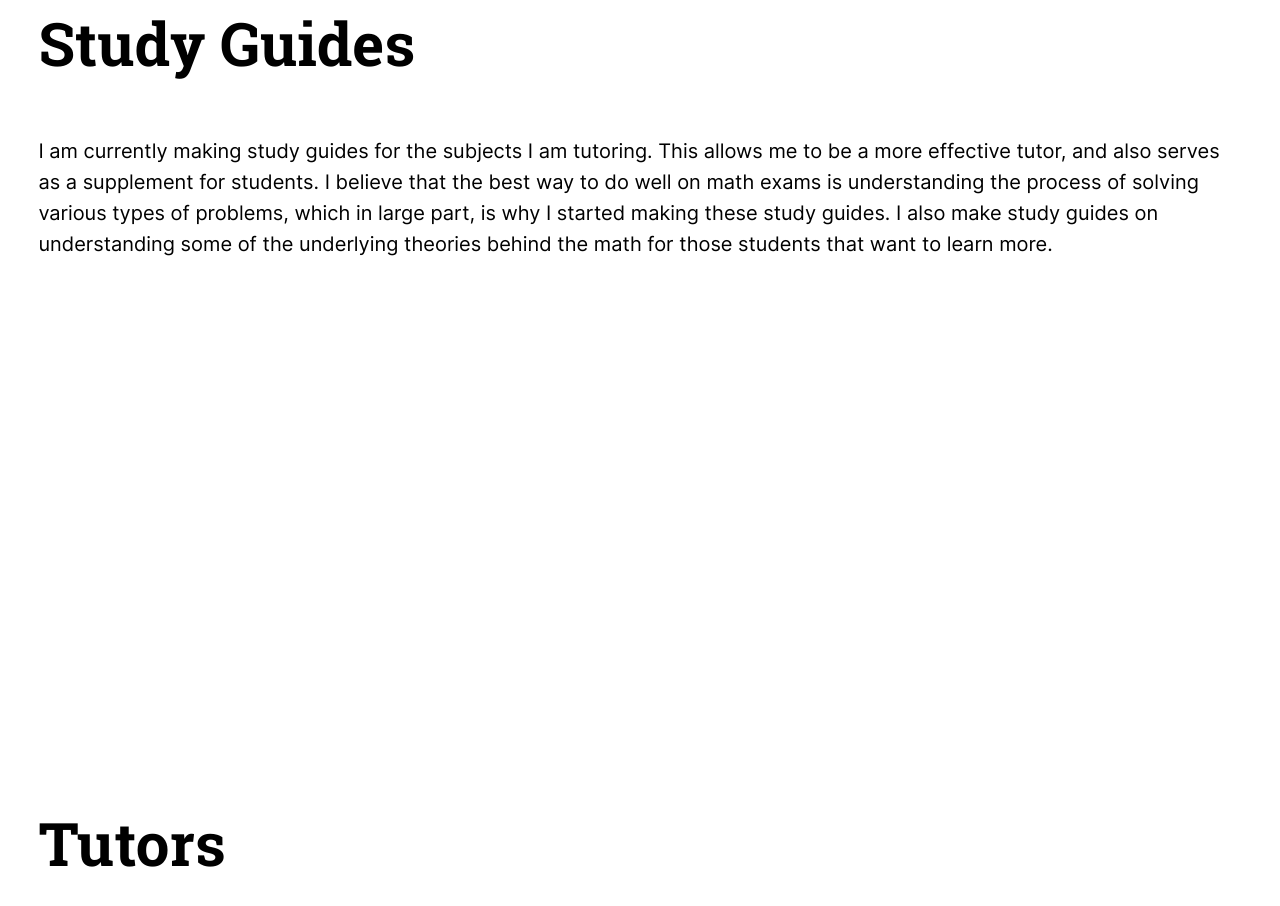
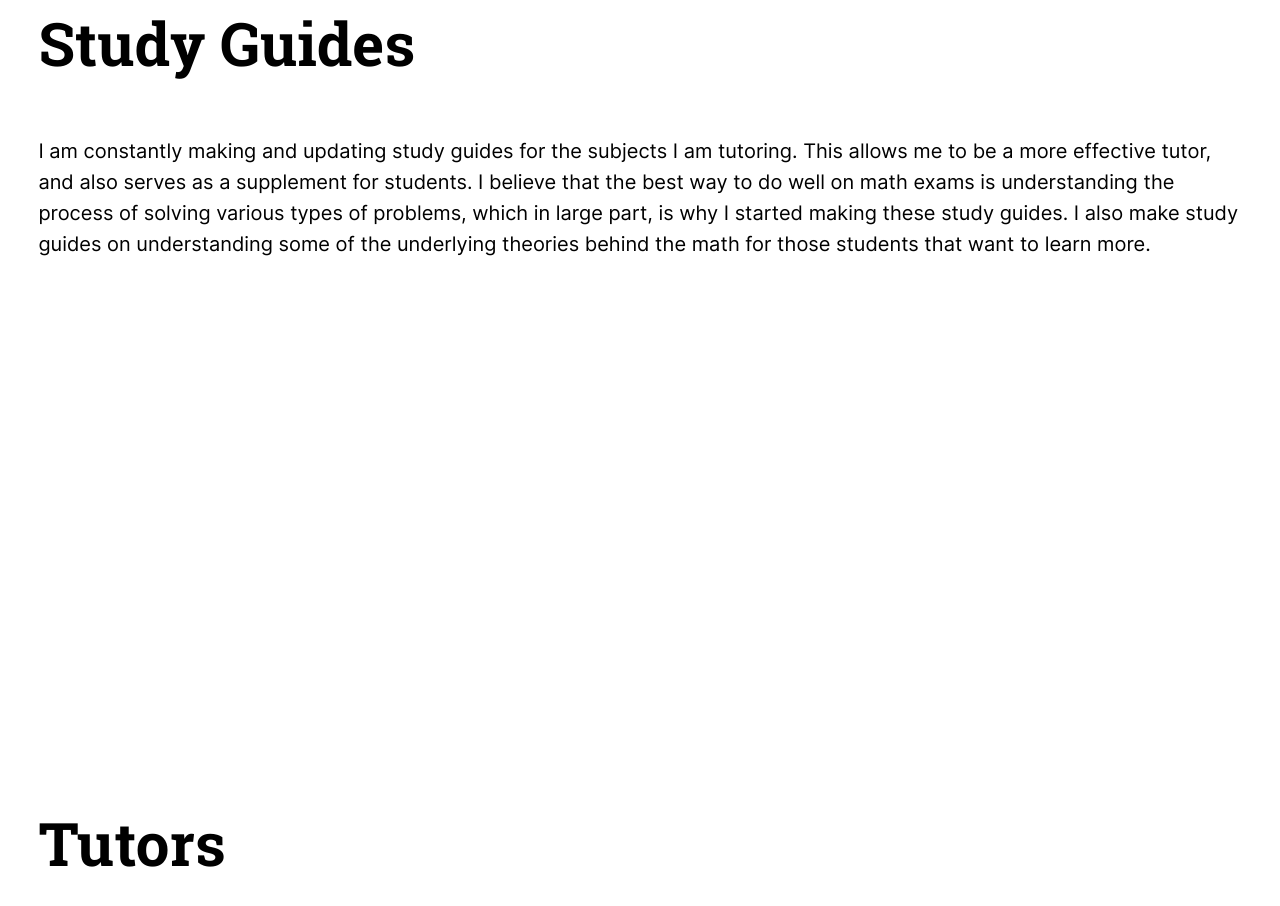
Before and after one commit to jason-lee88/merchant-math-tutoring, a React (Vite) app: page / in a window 1280 px wide. Shown: the part 4720-5626 px from the top of the page. Built offline with nearby package versions, Linux system fonts and the light colour scheme.

Commit message:
study guides

```diff
--- a/src/sections/StudyGuides.tsx
+++ b/src/sections/StudyGuides.tsx
@@ -10,7 +10,7 @@ const StudyGuides = () => (
   <StyledSection id="guides">
     <h1>Study Guides</h1>
     <p>
-      I am currently making study guides for the subjects I am tutoring. This
+      I am constantly making and updating study guides for the subjects I am tutoring. This
       allows me to be a more effective tutor, and also serves as a supplement
       for students. I believe that the best way to do well on math exams is
       understanding the process of solving various types of problems, which in
```
